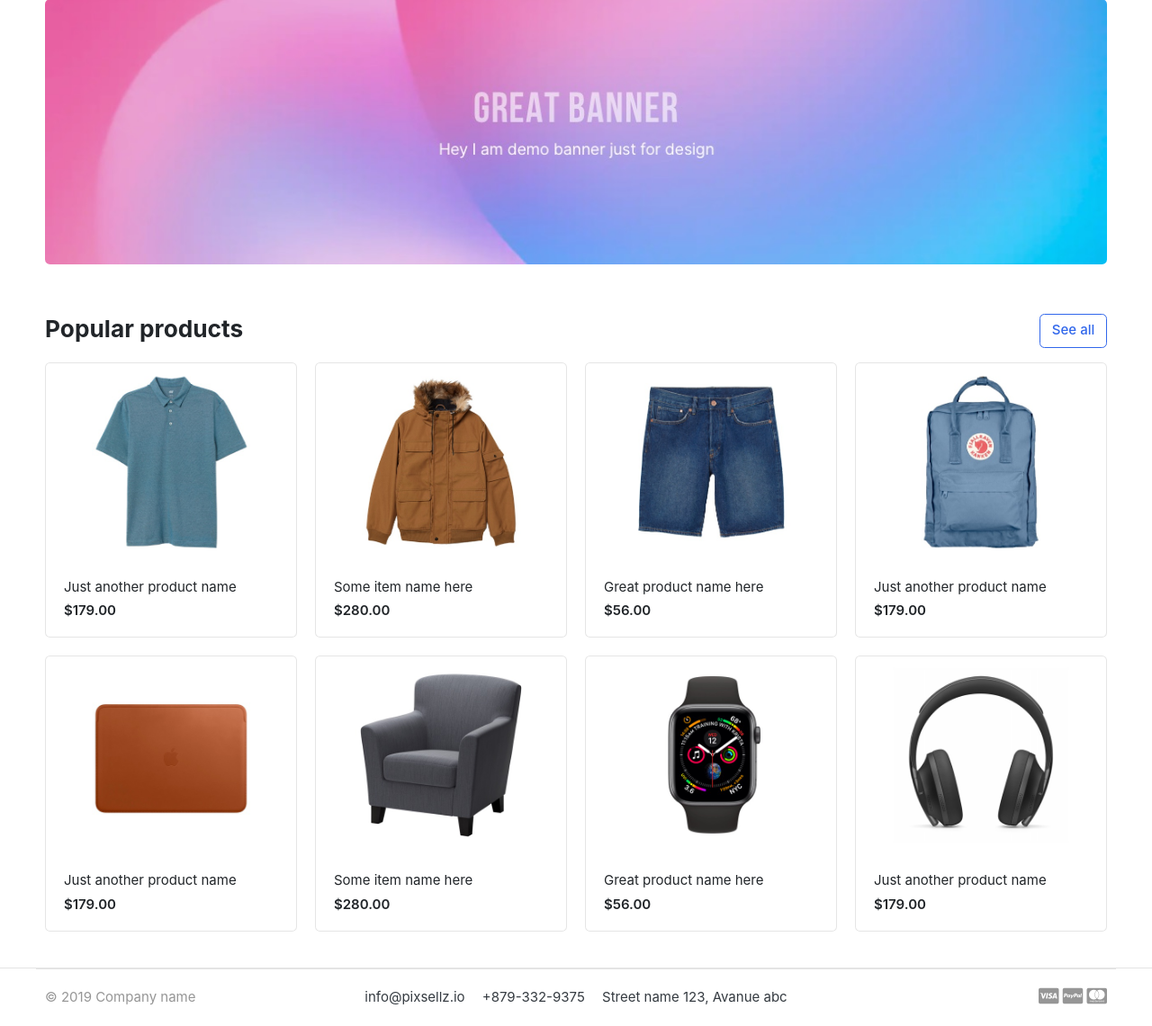
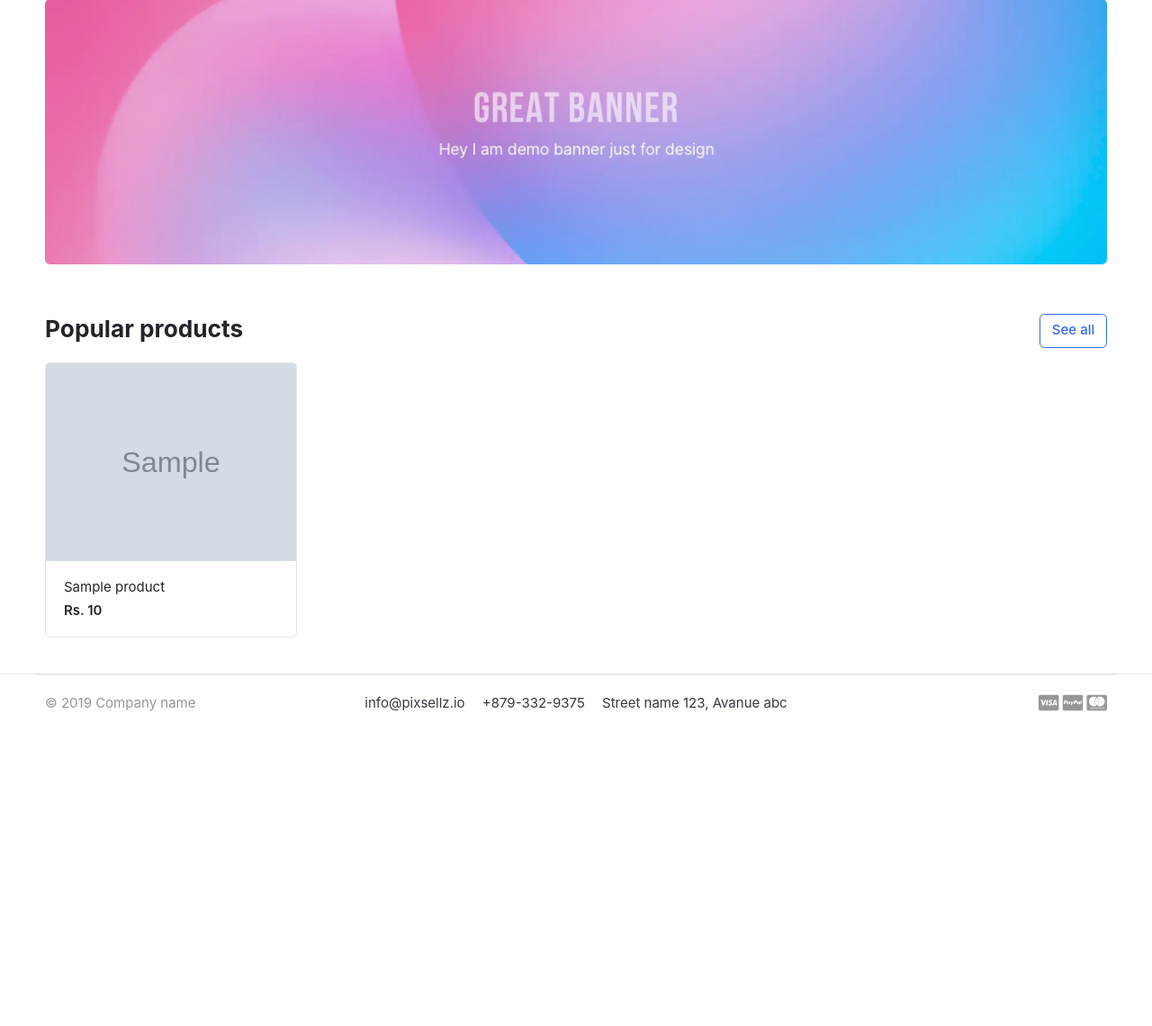
Before and after one commit to Tania590/Greatkart-Project, a Django app: page / in a window 1280 px wide. Shown: the part 139-1280 px from the top of the page at 90% size. After the commit the page ends 930 px from the top, so only its background shows below. Run offline with Django 4.2, Linux system fonts and the light colour scheme; tables that the repository leaves empty hold one stand-in row (values such as "Sample post"); grey boxes marked "Sample" are stand-in pictures; some libraries are stand-ins or nearby versions; some web fonts are replaced.

Commit message:
displaying products on home page

```diff
--- a/greatkart/views.py
+++ b/greatkart/views.py
@@ -1,4 +1,6 @@
 from django.shortcuts import render
+from store.models import Product
 
 def home(request):
-    return render(request, 'home.html')
+    products = Product.objects.filter(is_available=True)
+    return render(request, 'home.html', {'products':products})
--- a/templates/home.html
+++ b/templates/home.html
@@ -26,78 +26,17 @@
 
 
 		<div class="row">
+			{% for product in products %}
 			<div class="col-md-3">
 				<div class="card card-product-grid">
-			<a href="./product-detail.html" class="img-wrap"> <img src="{% static 'images/items/1.jpg' %}"> </a>
+					<a href="./product-detail.html" class="img-wrap"> <img src="{{ product.image.url }}"> </a>
 					<figcaption class="info-wrap">
-				<a href="./product-detail.html" class="title">Just another product name</a>
-				<div class="price mt-1">$179.00</div> <!-- price-wrap.// -->
+						<a href="./product-detail.html" class="title">{{ product.name }}</a>
+						<div class="price mt-1">Rs. {{ product.price }}</div> <!-- price-wrap.// -->
 					</figcaption>
 				</div>
 			</div> <!-- col.// -->
-	<div class="col-md-3">
-		<div class="card card-product-grid">
-			<a href="./product-detail.html" class="img-wrap"> <img src="{% static 'images/items/2.jpg' %}"> </a>
-			<figcaption class="info-wrap">
-				<a href="./product-detail.html" class="title">Some item name here</a>
-				<div class="price mt-1">$280.00</div> <!-- price-wrap.// -->
-			</figcaption>
-		</div>
-	</div> <!-- col.// -->
-	<div class="col-md-3">
-		<div class="card card-product-grid">
-			<a href="./product-detail.html" class="img-wrap"> <img src="{% static 'images/items/3.jpg' %}"> </a>
-			<figcaption class="info-wrap">
-				<a href="./product-detail.html" class="title">Great product name here</a>
-				<div class="price mt-1">$56.00</div> <!-- price-wrap.// -->
-			</figcaption>
-		</div>
-	</div> <!-- col.// -->
-	<div class="col-md-3">
-		<div class="card card-product-grid">
-			<a href="./product-detail.html" class="img-wrap"> <img src="{% static 'images/items/4.jpg' %}"> </a>
-			<figcaption class="info-wrap">
-				<a href="./product-detail.html" class="title">Just another product name</a>
-				<div class="price mt-1">$179.00</div> <!-- price-wrap.// -->
-			</figcaption>
-		</div>
-	</div> <!-- col.// -->
-	<div class="col-md-3">
-		<div class="card card-product-grid">
-			<a href="./product-detail.html" class="img-wrap"> <img src="{% static 'images/items/5.jpg' %}"> </a>
-			<figcaption class="info-wrap">
-				<a href="./product-detail.html" class="title">Just another product name</a>
-				<div class="price mt-1">$179.00</div> <!-- price-wrap.// -->
-			</figcaption>
-		</div>
-	</div> <!-- col.// -->
-	<div class="col-md-3">
-		<div class="card card-product-grid">
-			<a href="./product-detail.html" class="img-wrap"> <img src="{% static 'images/items/6.jpg' %}"> </a>
-			<figcaption class="info-wrap">
-				<a href="./product-detail.html" class="title">Some item name here</a>
-				<div class="price mt-1">$280.00</div> <!-- price-wrap.// -->
-			</figcaption>
-		</div>
-	</div> <!-- col.// -->
-	<div class="col-md-3">
-		<div class="card card-product-grid">
-			<a href="./product-detail.html" class="img-wrap"> <img src="{% static 'images/items/7.jpg' %}"> </a>
-			<figcaption class="info-wrap">
-				<a href="./product-detail.html" class="title">Great product name here</a>
-				<div class="price mt-1">$56.00</div> <!-- price-wrap.// -->
-			</figcaption>
-		</div>
-	</div> <!-- col.// -->
-	<div class="col-md-3">
-		<div class="card card-product-grid">
-			<a href="./product-detail.html" class="img-wrap"> <img src="{% static 'images/items/9.jpg' %}"> </a>
-			<figcaption class="info-wrap">
-				<a href="./product-detail.html" class="title">Just another product name</a>
-				<div class="price mt-1">$179.00</div> <!-- price-wrap.// -->
-			</figcaption>
-		</div>
-	</div> <!-- col.// -->
+			{% endfor %}
 		</div> <!-- row.// -->
 
 	</div><!-- container // -->
```
Lines whose indentation alone changed are shown as unchanged.
